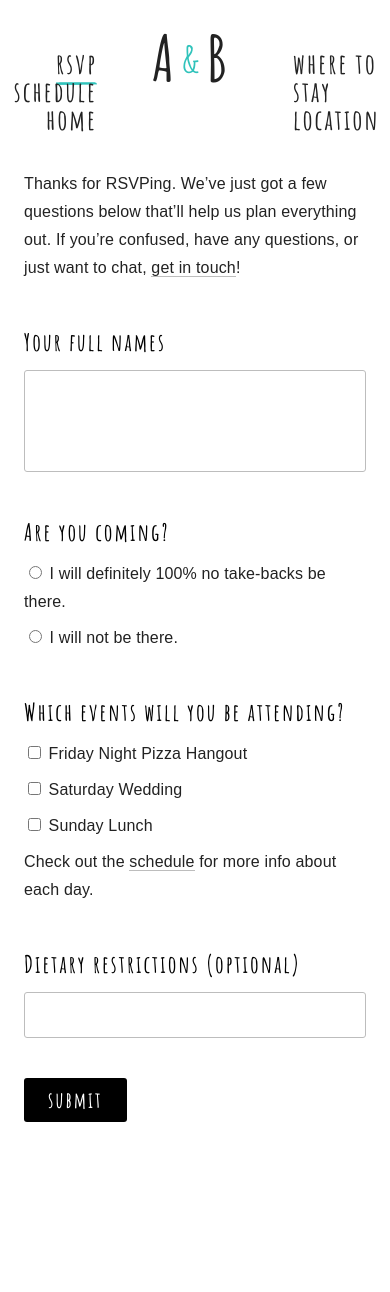
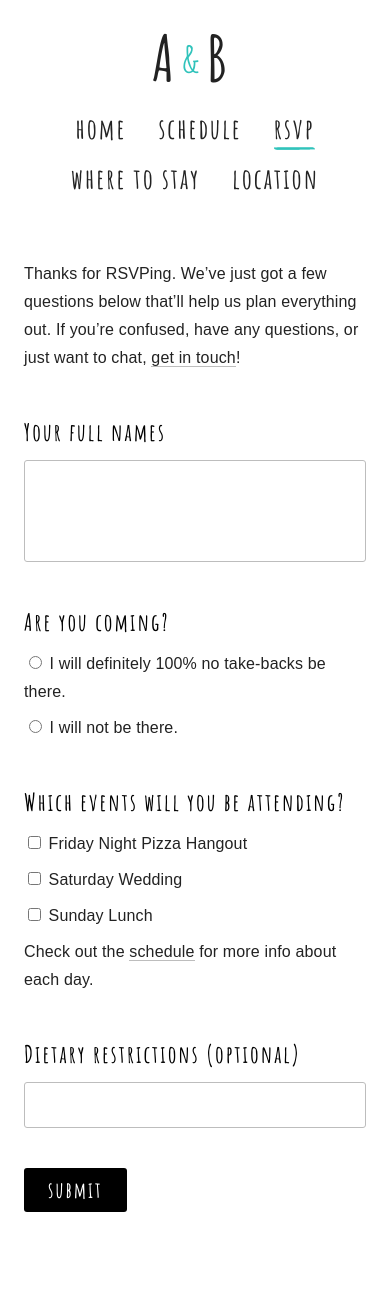
Before and after one commit to andrewfiorillo/andrewandbenna, a PHP site: page /rsvp.php in a window 390 px wide. Before the commit the page ends 1122 px from the top, so only its background shows below. Run offline with PHP 8.4, Linux system fonts and the light colour scheme; some web fonts are replaced.

Commit message:
mobile styles for nav

```diff
--- a/assets/style/style.css
+++ b/assets/style/style.css
@@ -231,4 +231,34 @@ label.selector {
   display: none;
 }
 
+@media only screen and (max-device-width: 800px) {
+  #nav #nav-left,
+#nav #nav-right {
+    display: flex;
+    justify-content: center;
+    width: 100%;
+    text-align: center;
+    left: auto;
+    right: auto;
+    top: 115px;
+  }
+  #nav #nav-left a,
+#nav #nav-right a {
+    float: none;
+    display: inline-block;
+    text-align: center;
+    margin: 0 16px;
+  }
+  #nav #nav-left {
+    flex-direction: row-reverse;
+  }
+  #nav #nav-right {
+    top: 165px;
+  }
+
+  .main {
+    margin-top: 170px;
+  }
+}
+
 /*# sourceMappingURL=style.css.map */
--- a/assets/style/style.scss
+++ b/assets/style/style.scss
@@ -254,3 +254,31 @@ label.selector {
 .gm-style-cc {
 	display: none;
 }
+
+// Mobile ----------------------------------------------------------------------
+
+@media only screen and (max-device-width: 800px) {
+	#nav {
+		#nav-left,
+		#nav-right {
+			display: flex;
+			justify-content: center;
+			width: 100%;
+			text-align: center;
+			left: auto;
+			right: auto;
+			top: 115px;
+			a {
+				float: none;
+				display: inline-block;
+				text-align: center;
+				margin: 0 16px;
+			}
+		}
+		#nav-left { flex-direction: row-reverse; }
+		#nav-right { top: 165px; }
+	}
+	.main {
+		margin-top: 170px;
+	}
+}
```
Also changed, not shown: 1 other file.
